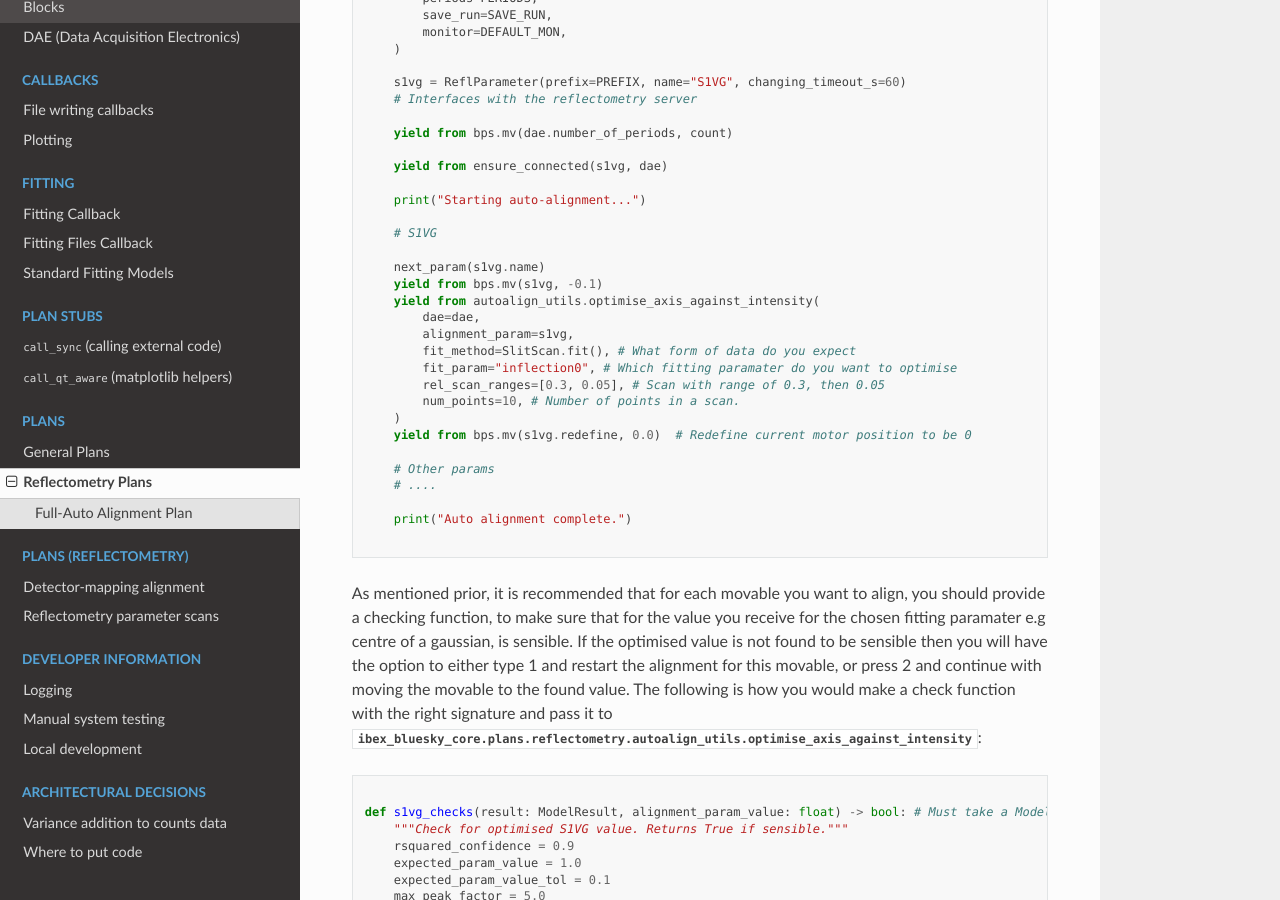
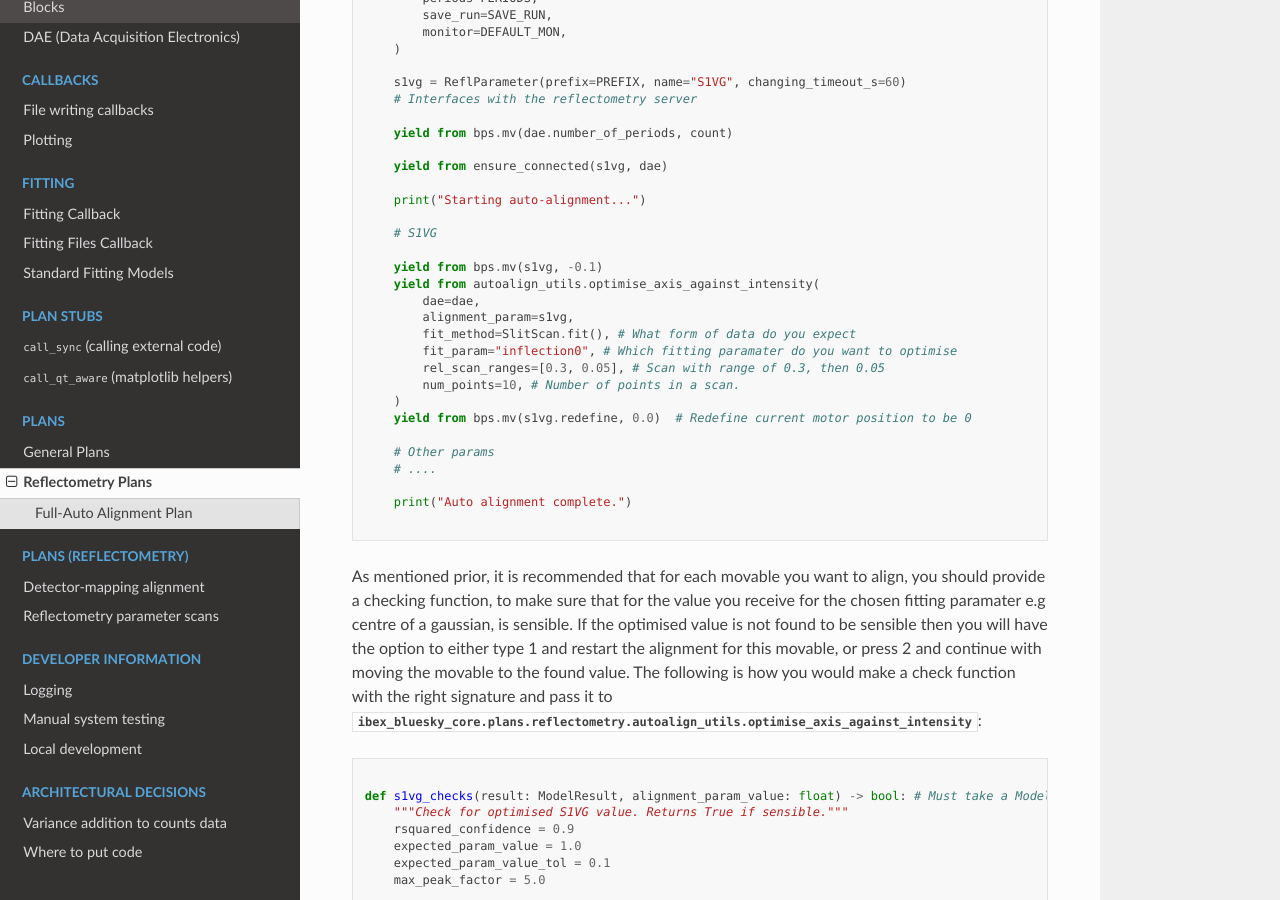
Before and after one commit to ISISComputingGroup/ibex_bluesky_core, a Sphinx documentation site: the page built from doc/plans/refl_plans.md, in a window 1280 px wide and 900 px high, scrolled down 760 px. Built offline with Sphinx 7.4.7 and the Read the Docs theme 3.1.0, drawn with Linux system fonts in a browser that asks for light colours; pages that are not in the unit, such as notebooks, are missing from menus.

Commit message:
remove next param

```diff
--- a/doc/plans/refl_plans.md
+++ b/doc/plans/refl_plans.md
@@ -34,7 +34,6 @@ def full_autoalign_plan() -> Generator[Msg, None, None]:
 
     # S1VG
 
-    next_param(s1vg.name)
     yield from bps.mv(s1vg, -0.1)
     yield from autoalign_utils.optimise_axis_against_intensity(
         dae=dae,
```
